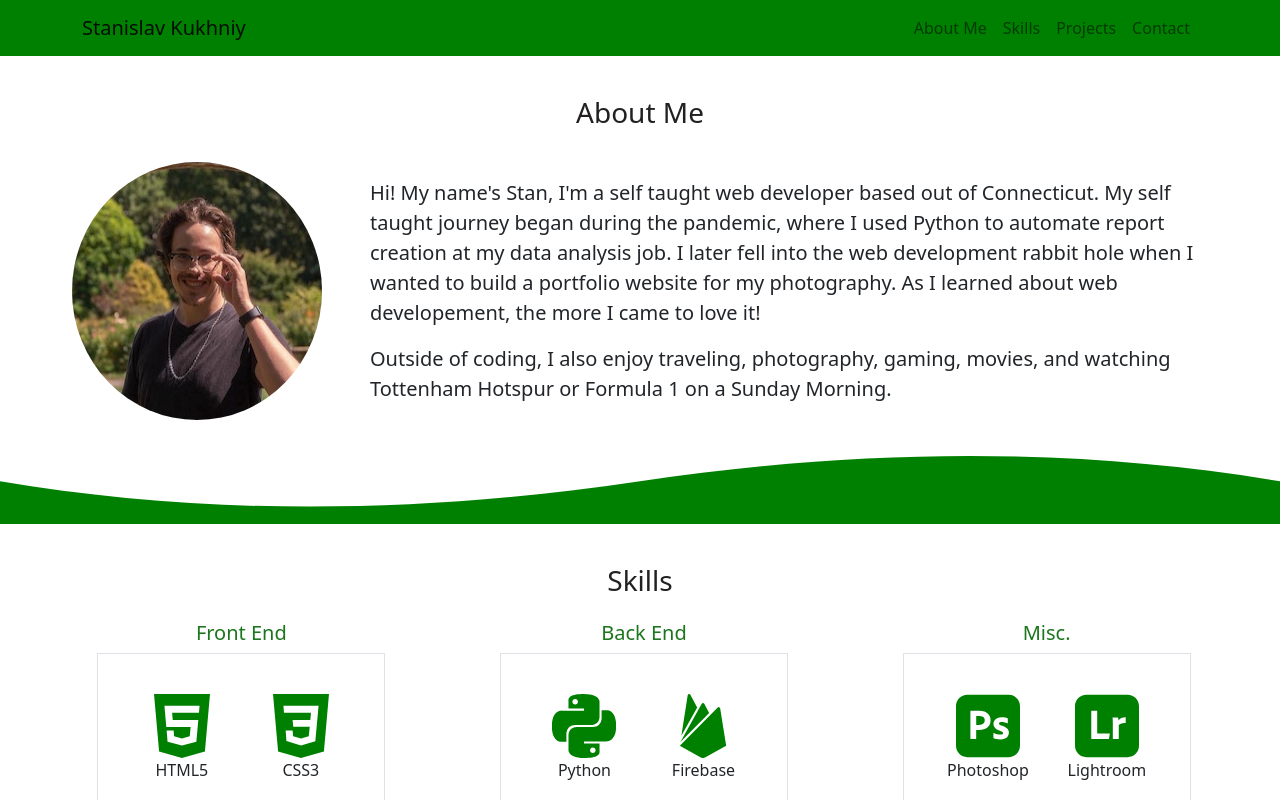
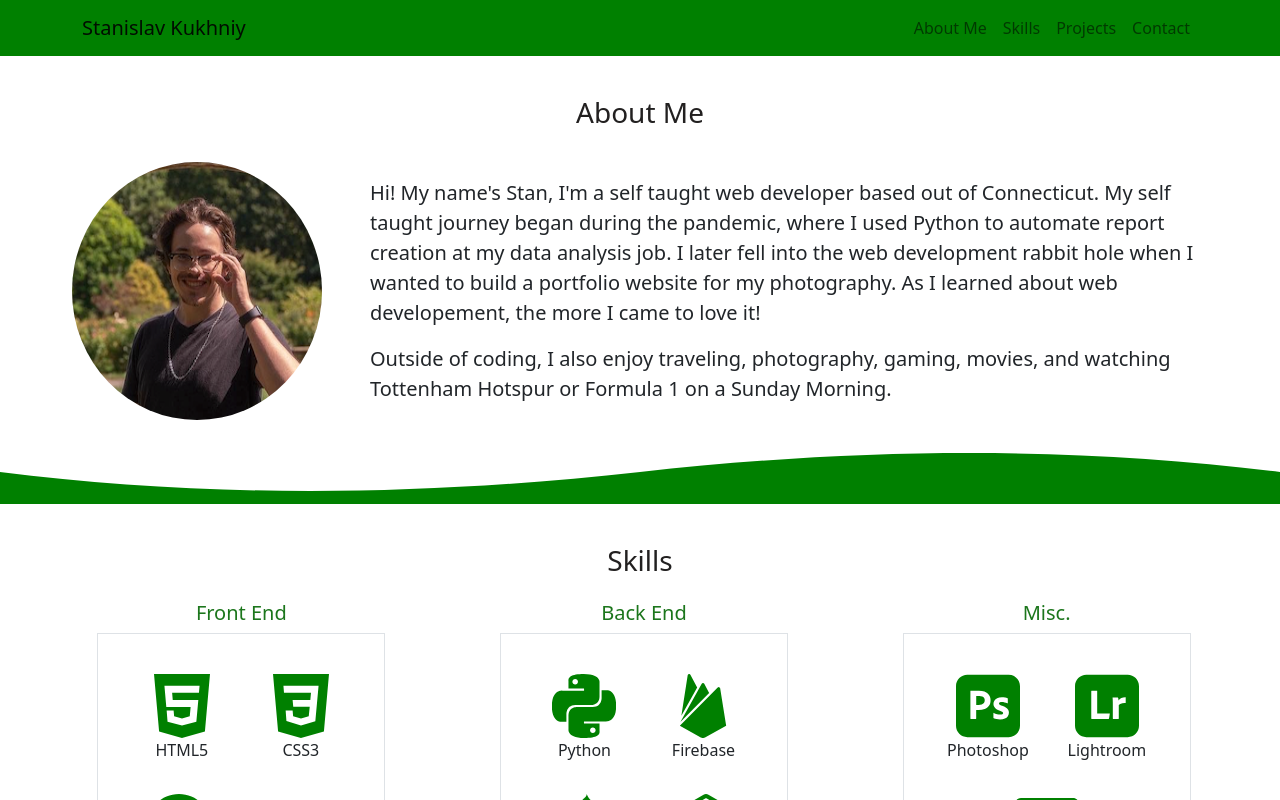
Before and after one commit to skukhniy/personal-website, a React (Create React App) app: page / in a window 1280 px wide. Shown: the top 800 px of the page. Built offline with nearby package versions, Linux system fonts and the light colour scheme.

Commit message:
added diff wave height

```diff
--- a/src/components/Home.js
+++ b/src/components/Home.js
@@ -11,7 +11,7 @@ export default function Home() {
 			{/* <Introduction /> */}
 			<About />
 			<svg
-				class="dividerBottom"
+				class="divider-top"
 				xmlns="http://www.w3.org/2000/svg"
 				preserveAspectRatio="none"
 				viewBox="0 0 1920 120"
--- a/src/styles/App.scss
+++ b/src/styles/App.scss
@@ -31,7 +31,6 @@ body {
 		color: rgb(28, 118, 28);
 	}
 }
-
 .projects-custom {
 	background-color: white;
 	h3 {
@@ -42,6 +41,12 @@ body {
 .contact-custom {
 	background-color: rgb(179, 232, 187);
 }
+
+.divider-top {
+	height: 60px;
+	width: 100%;
+}
+
 .project-image {
 	width: 40vw;
 	height: auto;
```
